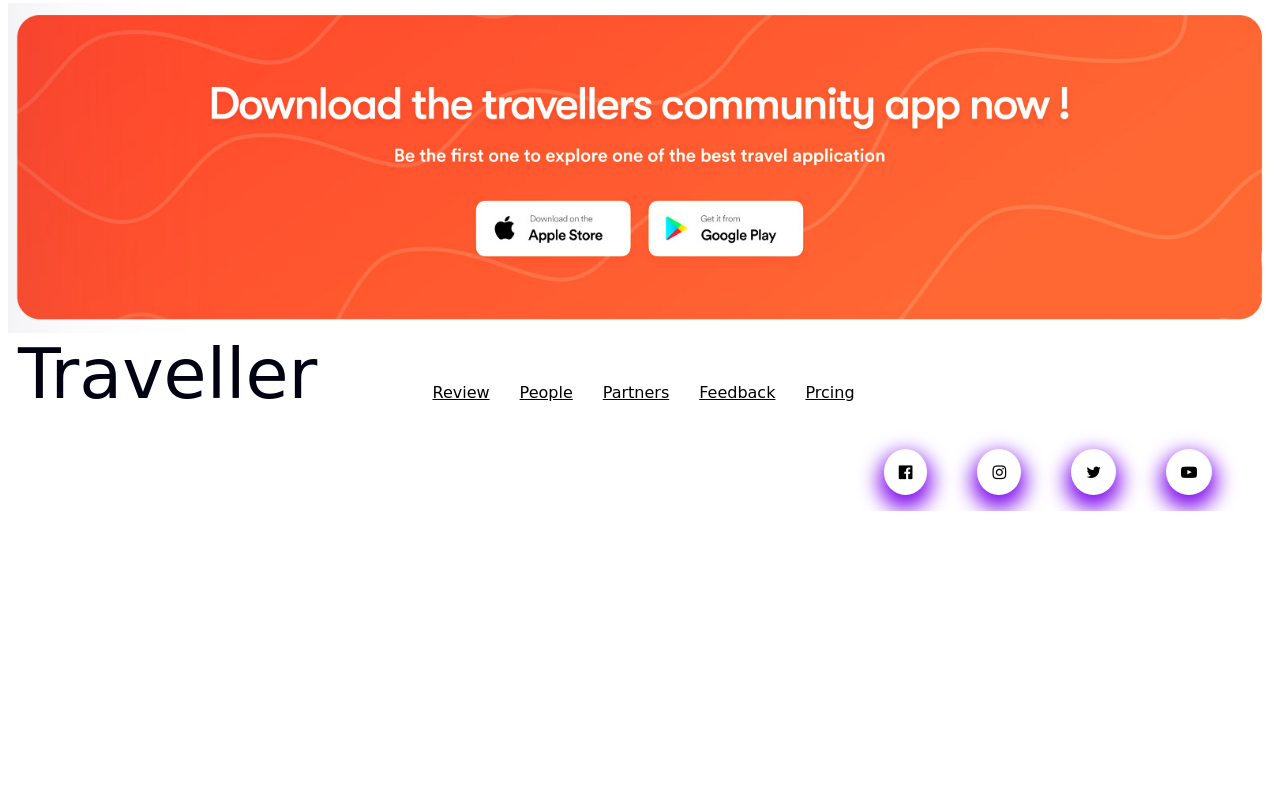
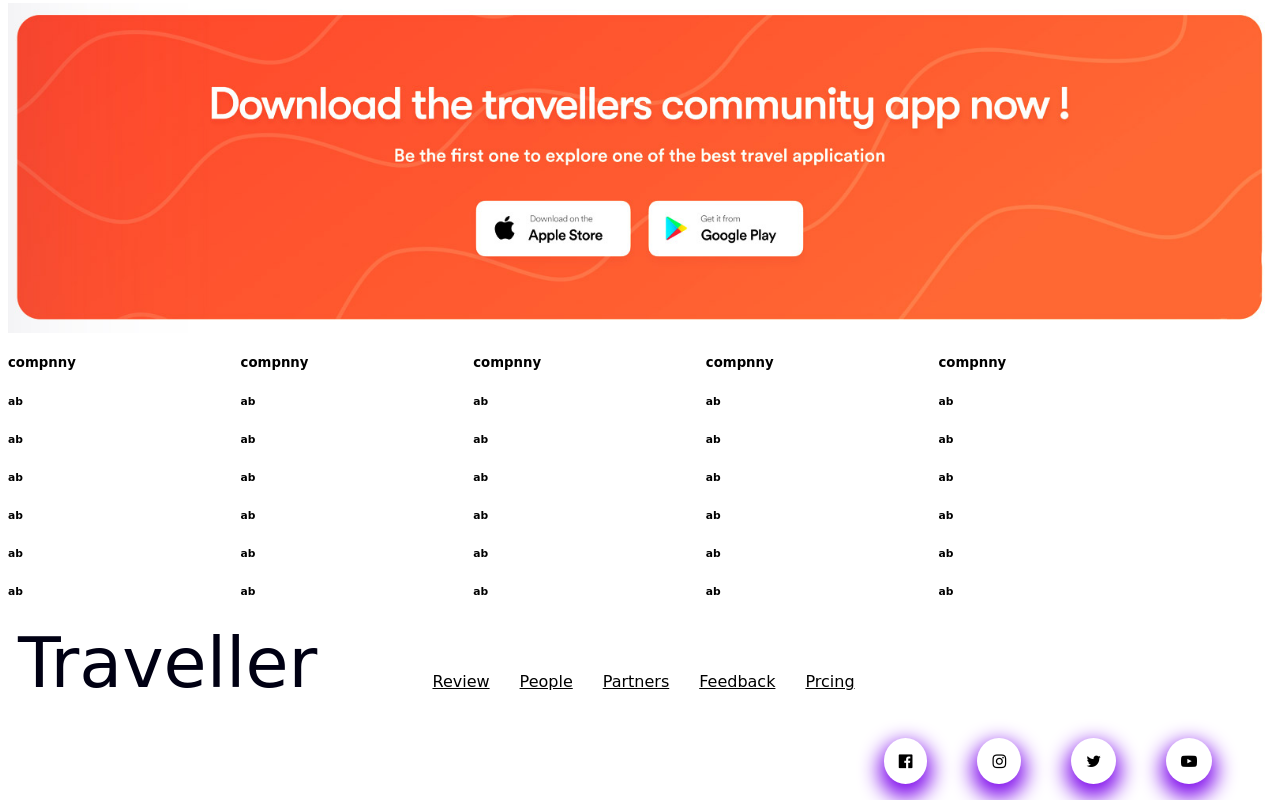
Before and after one commit to RushiJaware/Traveller_page_practice, a plain HTML site: page index.html in a window 1280 px wide. Shown: the part 3539-4339 px from the top of the page. Before the commit the page ends 4050 px from the top, so only its background shows below. Drawn offline with Linux system fonts and the light colour scheme; a web font is replaced by a local one.

Commit message:
end_tags

```diff
--- a/css/style.css
+++ b/css/style.css
@@ -437,3 +437,11 @@ img {
   mix-blend-mode: multiply;
   margin-top: -50px;
 }
+
+
+.end_cards {
+  width: 18%;
+  display: inline-flex;
+  margin: 0%;
+
+}
--- a/index.html
+++ b/index.html
@@ -244,6 +244,95 @@
 
 
 
+    <section class="end_links">
+        <div class="end_cards">
+
+            <div>
+                <h5>compnny</h5>
+
+                <h6>ab</h6>
+                <h6>ab</h6>
+                <h6>ab</h6>
+                <h6>ab</h6>
+                <h6>ab</h6>
+                <h6>ab</h6>
+
+            </div>
+
+        </div>
+        <div class="end_cards">
+
+            <div>
+                <h5>compnny</h5>
+
+                <h6>ab</h6>
+                <h6>ab</h6>
+                <h6>ab</h6>
+                <h6>ab</h6>
+                <h6>ab</h6>
+                <h6>ab</h6>
+
+            </div>
+
+        </div>
+
+
+        <div class="end_cards">
+
+            <div>
+                <h5>compnny</h5>
+
+                <h6>ab</h6>
+                <h6>ab</h6>
+                <h6>ab</h6>
+                <h6>ab</h6>
+                <h6>ab</h6>
+                <h6>ab</h6>
+
+            </div>
+
+        </div>
+
+
+        <div class="end_cards">
+
+            <div>
+                <h5>compnny</h5>
+
+                <h6>ab</h6>
+                <h6>ab</h6>
+                <h6>ab</h6>
+                <h6>ab</h6>
+                <h6>ab</h6>
+                <h6>ab</h6>
+
+            </div>
+
+        </div>
+
+        <div class="end_cards">
+
+            <div>
+                <h5>compnny</h5>
+
+                <h6>ab</h6>
+                <h6>ab</h6>
+                <h6>ab</h6>
+                <h6>ab</h6>
+                <h6>ab</h6>
+                <h6>ab</h6>
+
+            </div>
+
+        </div>
+
+
+
+
+    </section>
+
+
+
     <section>
         <nav class="footer_bar">
             <div class="footer_container">
```
